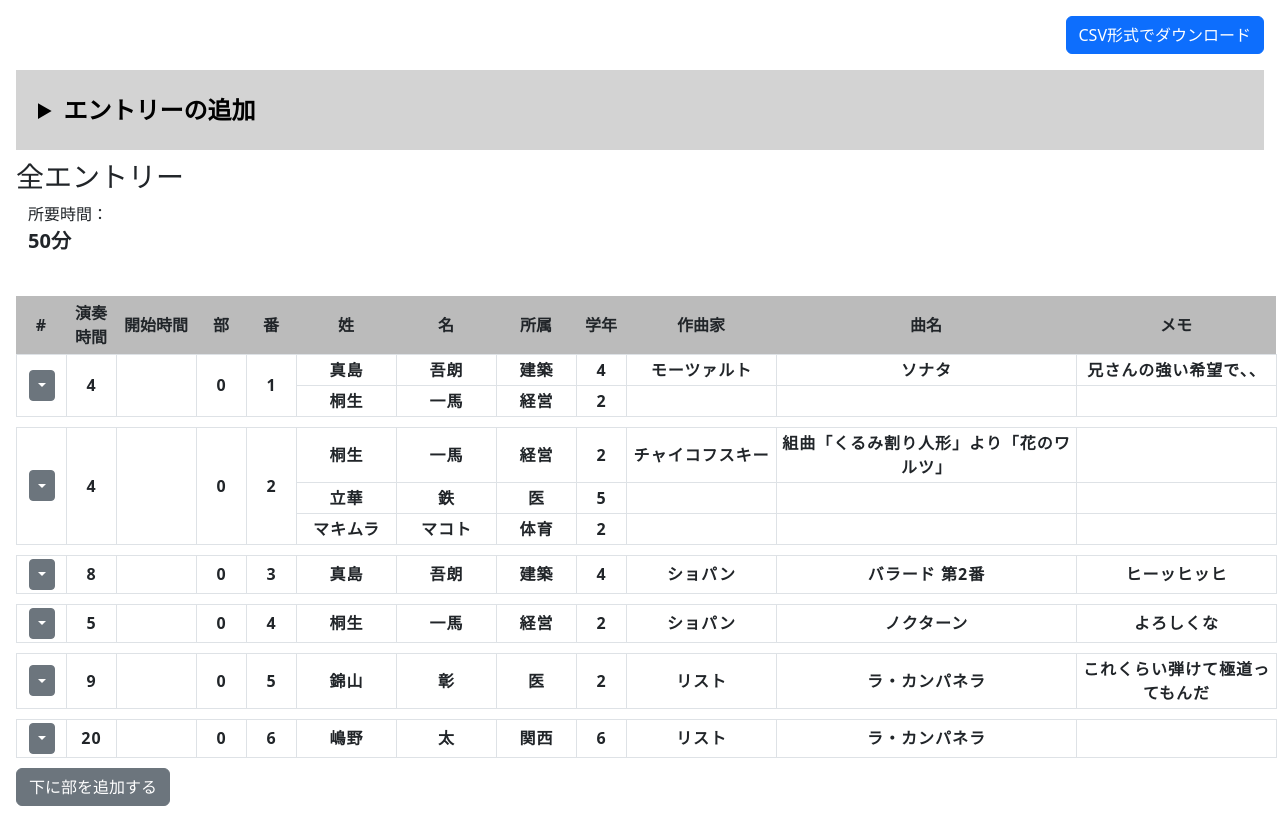
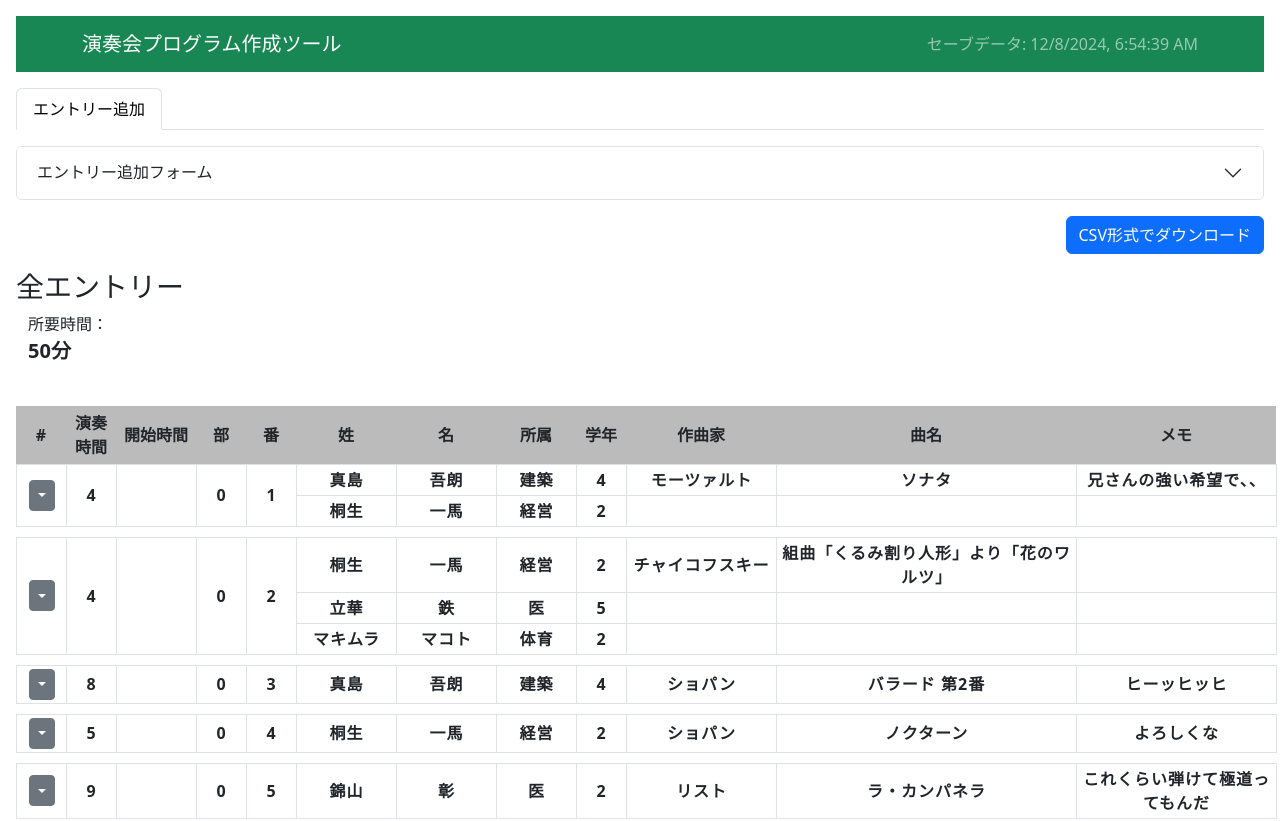
Before and after one commit to ritto153/PianoProgramEditor, a React (Create React App) app: page / in a window 1280 px wide. Shown: the top 821 px of the page. Built offline with nearby package versions, Linux system fonts and the light colour scheme.

Commit message:
デザインの改善

```diff
--- a/src/App.tsx
+++ b/src/App.tsx
@@ -9,10 +9,13 @@ import { DropResult } from "./type/DropResult";
 import { PartMap } from "./type/Part";
 import styled from "styled-components";
 import { useEffect } from "react";
+import Tab from "react-bootstrap/Tab";
+import Tabs from "react-bootstrap/Tabs";
+import PageHeader from "./pageHeader/components/pageHeader";
 
 const Wrapper = styled.div`
   margin: 1em;
-`
+`;
 
 export default function App() {
   const { entryMap } = useEntries();
@@ -26,15 +29,24 @@ export default function App() {
     (a, b) => a.partNum - b.partNum
   );
 
-  useEffect(()=>{
-    localStorage.setItem('partMap', JSON.stringify(partMap));
-    localStorage.setItem('entryMap', JSON.stringify(entryMap));
+  useEffect(() => {
+    localStorage.setItem("partMap", JSON.stringify(partMap));
+    localStorage.setItem("entryMap", JSON.stringify(entryMap));
   }, [partMap]);
 
   return (
     <Wrapper>
-      <CsvDownloadButton/>
-      <EntryAdditionAccordion/>
+      <PageHeader />
+      <Tabs
+        defaultActiveKey="entryAddition"
+        id="uncontrolled-tab-example"
+        className="mb-3"
+      >
+        <Tab eventKey="entryAddition" title="エントリー追加">
+          <EntryAdditionAccordion />
+        </Tab>
+      </Tabs>
+      <CsvDownloadButton />
       <DragDropContext onDragEnd={onDragEnd}>
         {sortedParts.map((part) => (
           <Part key={part.id} partId={part.id} />
--- a/src/entryAddition/components/EntryAdditionAccordion.tsx
+++ b/src/entryAddition/components/EntryAdditionAccordion.tsx
@@ -1,33 +1,16 @@
 import styled from "styled-components";
 import EntryAdditionForm from "./EntryAdditionForm";
-
-const StyledDetails = styled.details`
-  margin: 10px 0;
-  border: 1px solid;
-  border-color: lightgray;
-  summary {
-    padding: 20px;
-    background-color: lightgray;
-    color: black;
-    font-size: 1.5rem;
-    font-weight: bold;
-    border: 1px solid;
-    border-color: lightgray;
-  }
-  summary:hover {
-    background-color: gray;
-    color: black;
-  }
-  form {
-    margin: 10px;
-  }
-`;
+import Accordion from 'react-bootstrap/Accordion';
 
 export default function EntryAdditionAccordion() {
   return (
-    <StyledDetails>
-      <summary>エントリーの追加</summary>
-      <EntryAdditionForm />
-    </StyledDetails>
+    <Accordion>
+      <Accordion.Item eventKey="0">
+        <Accordion.Header>エントリー追加フォーム</Accordion.Header>
+        <Accordion.Body>
+          <EntryAdditionForm />
+        </Accordion.Body>
+      </Accordion.Item>
+    </Accordion>
   );
 }
--- /dev/null
+++ b/src/pageHeader/components/pageHeader.tsx
@@ -0,0 +1,18 @@
+import Navbar from "react-bootstrap/Navbar";
+import Container from "react-bootstrap/Container";
+
+export default function PageHeader() {
+  return (
+    <Navbar expand="xl" bg="success" variant="dark" className="mb-3" sticky="top">
+      <Container>
+        <Navbar.Brand>演奏会プログラム作成ツール</Navbar.Brand>
+        <Navbar.Toggle />
+        <Navbar.Collapse className="justify-content-end">
+          <Navbar.Text>
+            セーブデータ: {new Date().toLocaleString()}
+          </Navbar.Text>
+        </Navbar.Collapse>
+      </Container>
+    </Navbar>
+  );
+}
```
